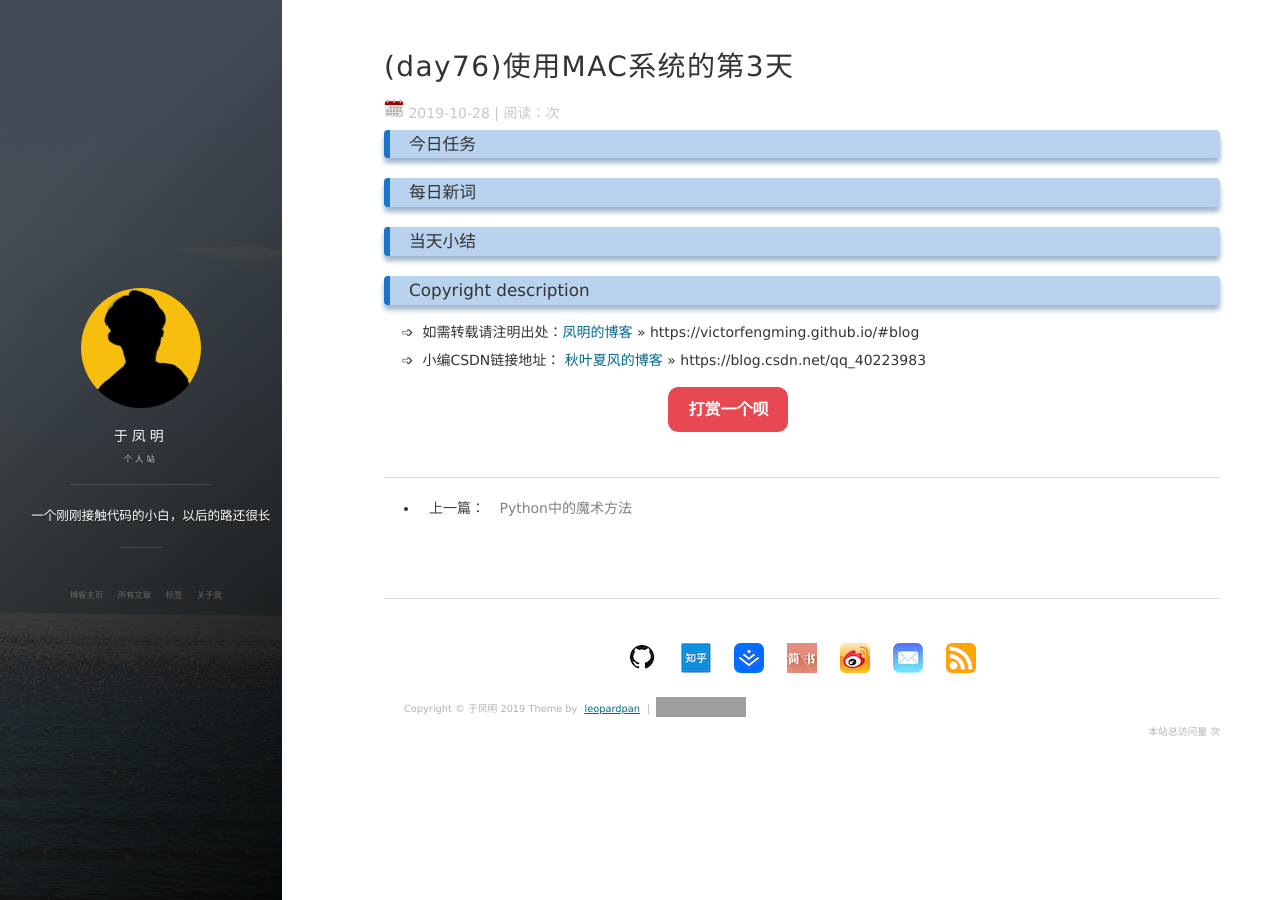
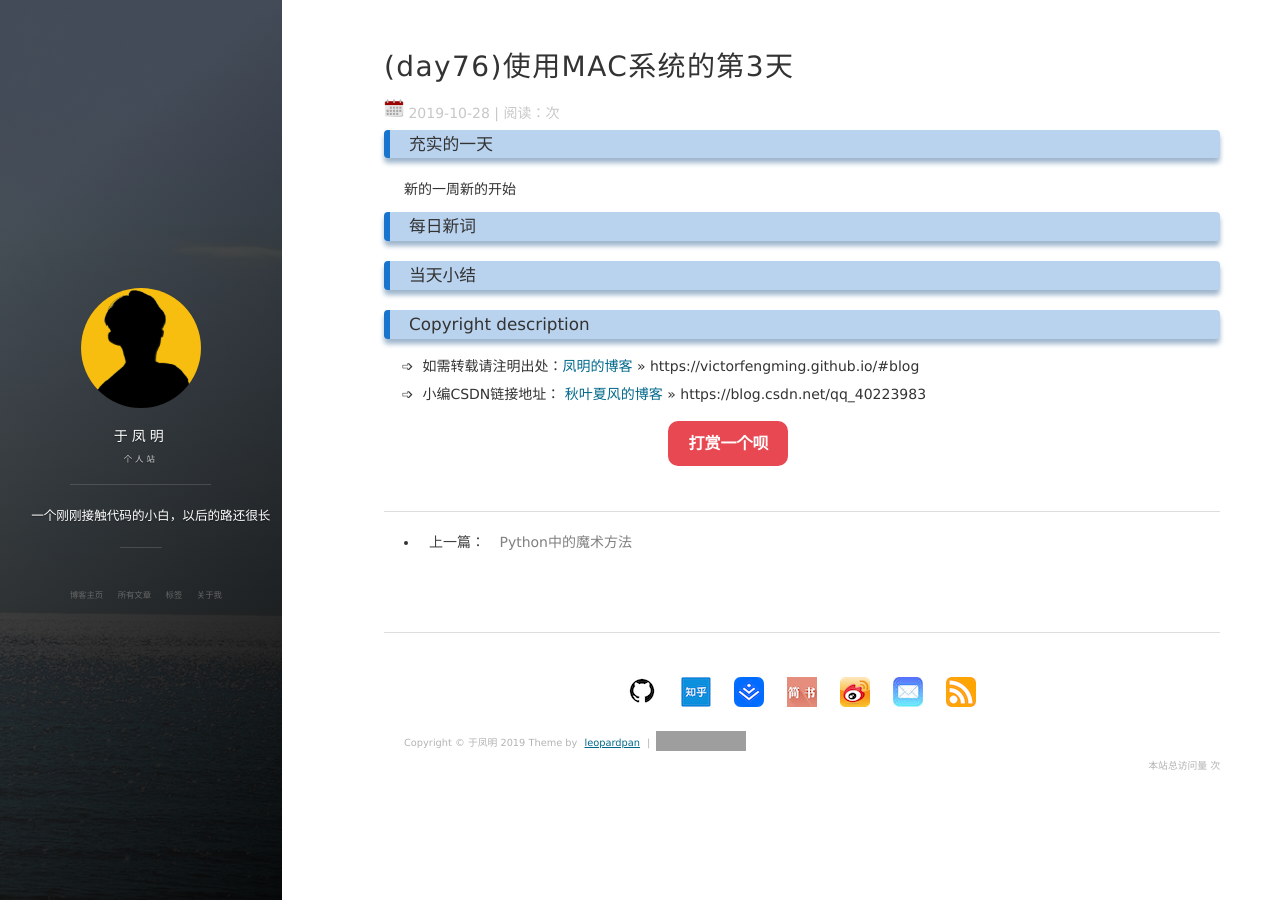
Before and after one commit to victorfengming/victorfengming.github.io.leopardpan, a Jekyll site: the page built from _posts/daily/2019-10-28-day76.md, in a window 1280 px wide. Built offline with Jekyll 4.4.1, drawn with Linux system fonts in a browser that asks for light colours; nearby versions of some CDN libraries; comment, search, counter and statistics services are not loaded; grey boxes are pictures that could not be loaded.

Commit message:
常规操作,日常写日报

```diff
--- a/_posts/daily/2019-10-28-day76.md
+++ b/_posts/daily/2019-10-28-day76.md
@@ -5,8 +5,8 @@ date: 2019-10-28
 tags: XDH
 ---
 
-### 今日任务
-
+### 充实的一天
+新的一周新的开始
 ### 每日新词
 
 ### 当天小结
```
